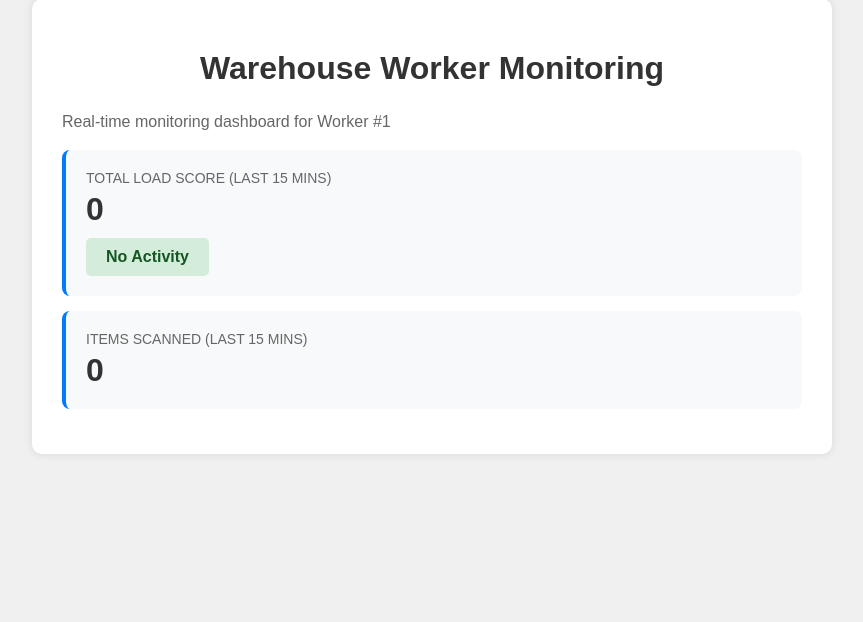
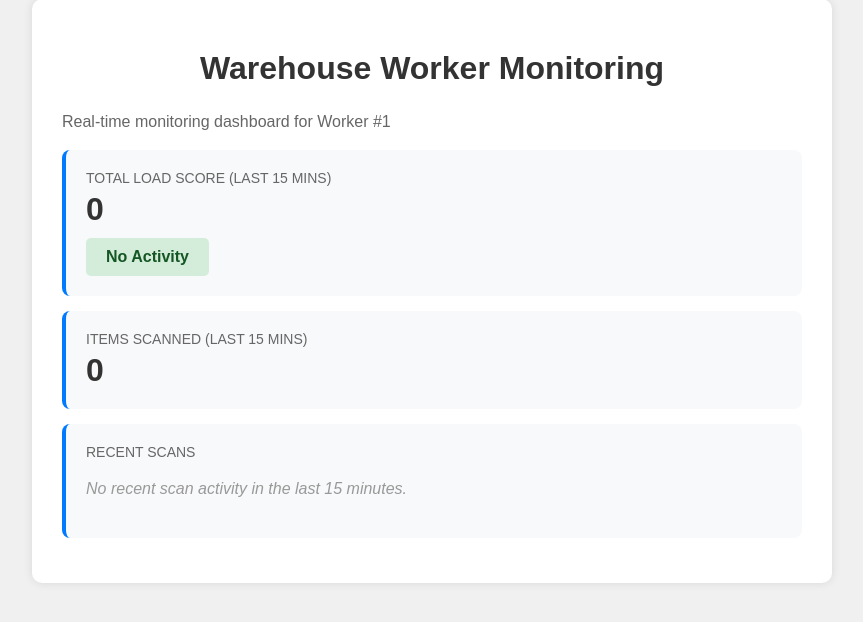
Before and after one commit to ned777/Warehouse_Worker_Monitoring, a Flask app: page /warehouse in a window 1280 px wide. Shown: the part 71-693 px from the top of the page, without its empty margins (208-1071 px from the left). Run offline with Flask 3, Linux system fonts and the light colour scheme; data comes from the database, SQL or seed files in the repository.

Commit message:
Display scanner input and monitoring analysis on web dashboard

```diff
--- a/app/monitor.py
+++ b/app/monitor.py
@@ -10,24 +10,37 @@ def get_worker_stats(worker_id=1):
     time_window = (datetime.now() - timedelta(minutes=15)).strftime("%Y-%m-%d %H:%M:%S")
 
     cursor.execute(
-        "SELECT Weight FROM ScanEvent WHERE worker_id = ? AND timestamp >= ?",
+        "SELECT Weight, item_id, timestamp FROM ScanEvent WHERE worker_id = ? AND timestamp >= ? ORDER BY timestamp DESC",
         (worker_id, time_window)
     )
 
     rows = cursor.fetchall()
 
     scale = []
+    scan_events = []
 
     # Classify weight into categories
-    for (weight,) in rows:
+    for (weight, item_id, timestamp) in rows:
         if weight >= 150:
             scale.append(4)  # overload
+            scale_label = "Overload"
         elif 100 <= weight < 150:
             scale.append(3)  # heavy
+            scale_label = "Heavy"
         elif 50 <= weight < 100:
             scale.append(2)  # medium
+            scale_label = "Medium"
         else:
             scale.append(1)  # light
+            scale_label = "Light"
+
+        # Store scan event details
+        scan_events.append({
+            'item_id': item_id,
+            'weight': weight,
+            'timestamp': timestamp,
+            'scale_label': scale_label
+        })
 
     # Calculate the total scale score within 15 minutes
     total_load_within_15mins = sum(scale)
@@ -39,7 +52,8 @@ def get_worker_stats(worker_id=1):
         'worker_id': worker_id,
         'scale_values': scale,
         'total_load': total_load_within_15mins,
-        'scan_count': len(scale)
+        'scan_count': len(scale),
+        'scan_events': scan_events  # Include detailed scan events
     }
 
 def main():
--- a/app/templates/index.html
+++ b/app/templates/index.html
@@ -88,23 +88,44 @@
             <div class="stat-value">{{ worker.scan_count }}</div>
         </div>
 
-        {% if worker.scale_values %}
+        {% if worker.scan_events %}
         <div class="stat-box">
-            <div class="stat-label">Recent Scan Weights</div>
-            <p>
-                {% for scale in worker.scale_values %}
-                    {% if scale == 4 %}
-                        <span style="color: #dc3545; font-weight: bold;">Overload</span>
-                    {% elif scale == 3 %}
-                        <span style="color: #ffc107; font-weight: bold;">Heavy</span>
-                    {% elif scale == 2 %}
-                        <span style="color: #17a2b8;">Medium</span>
-                    {% else %}
-                        <span style="color: #28a745;">Light</span>
-                    {% endif %}
-                    {% if not loop.last %} | {% endif %}
-                {% endfor %}
-            </p>
+            <div class="stat-label">Recent Scans (Last 15 mins)</div>
+            <table style="width: 100%; border-collapse: collapse; margin-top: 10px;">
+                <thead>
+                    <tr style="background-color: #e9ecef;">
+                        <th style="padding: 10px; text-align: left;">Item ID</th>
+                        <th style="padding: 10px; text-align: left;">Weight (lbs)</th>
+                        <th style="padding: 10px; text-align: left;">Classification</th>
+                        <th style="padding: 10px; text-align: left;">Time</th>
+                    </tr>
+                </thead>
+                <tbody>
+                    {% for event in worker.scan_events %}
+                    <tr style="border-bottom: 1px solid #dee2e6;">
+                        <td style="padding: 10px;">{{ event.item_id }}</td>
+                        <td style="padding: 10px;">{{ event.weight }}</td>
+                        <td style="padding: 10px;">
+                            {% if event.scale_label == "Overload" %}
+                                <span style="color: #dc3545; font-weight: bold;">⚠️ Overload</span>
+                            {% elif event.scale_label == "Heavy" %}
+                                <span style="color: #ffc107; font-weight: bold;">📦 Heavy</span>
+                            {% elif event.scale_label == "Medium" %}
+                                <span style="color: #17a2b8;">📋 Medium</span>
+                            {% else %}
+                                <span style="color: #28a745;">✓ Light</span>
+                            {% endif %}
+                        </td>
+                        <td style="padding: 10px; font-size: 14px; color: #666;">{{ event.timestamp }}</td>
+                    </tr>
+                    {% endfor %}
+                </tbody>
+            </table>
+        </div>
+        {% else %}
+        <div class="stat-box">
+            <div class="stat-label">Recent Scans</div>
+            <p style="color: #999; font-style: italic;">No recent scan activity in the last 15 minutes.</p>
         </div>
         {% endif %}
     </div>
```
